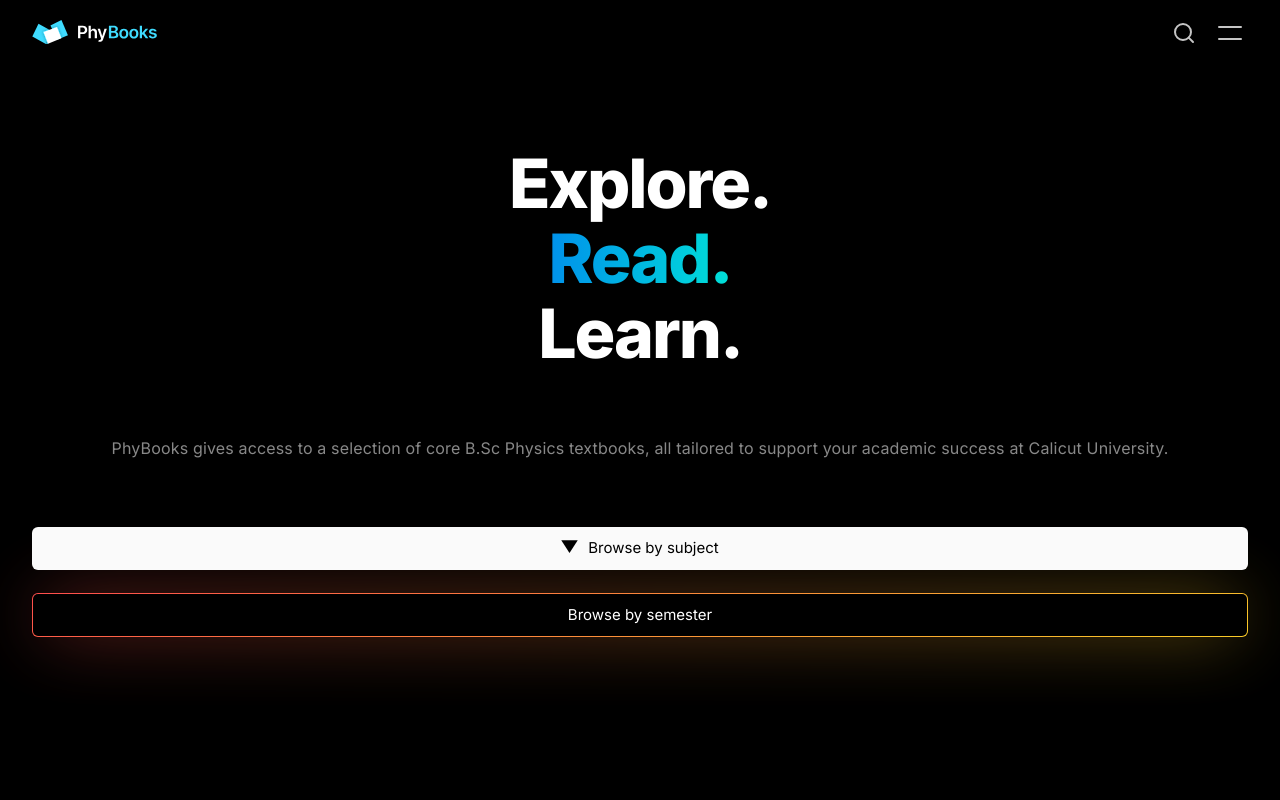
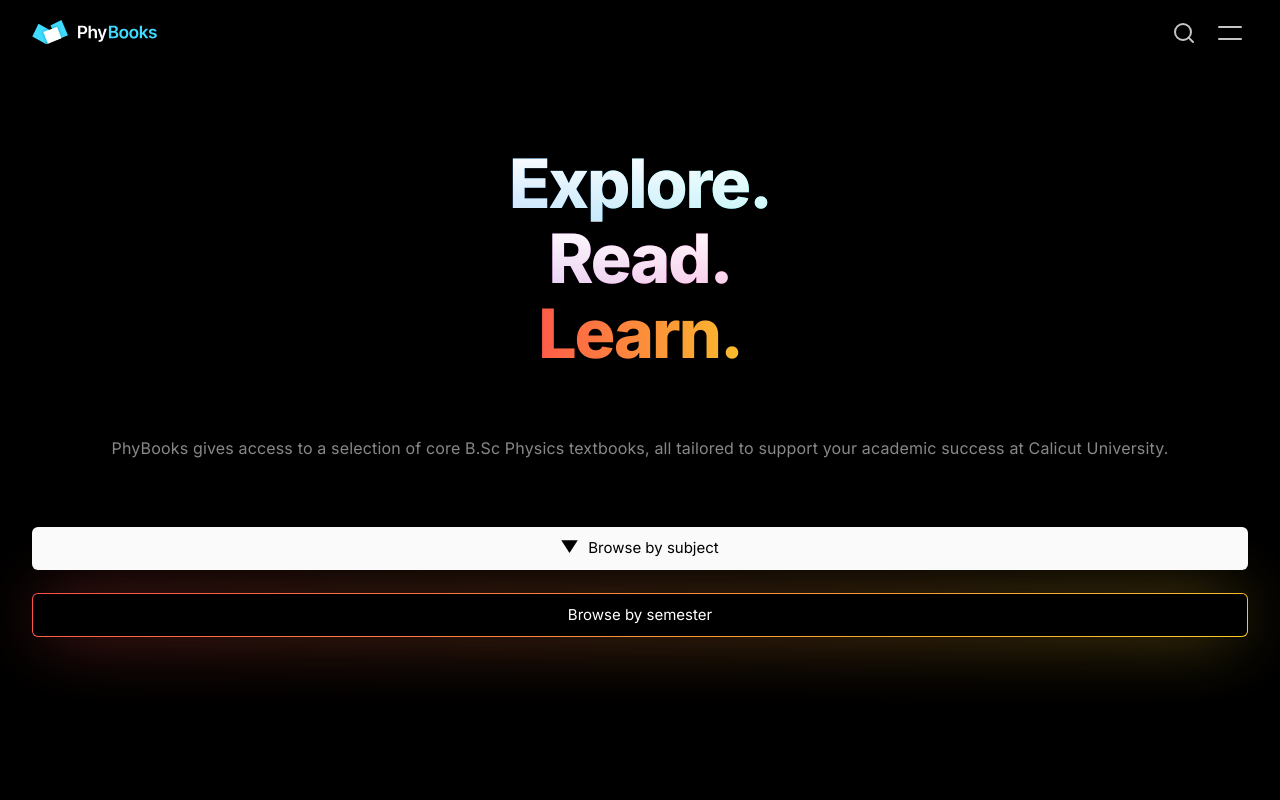
Before and after one commit to FarisPalayi/phybooks, a Next.js app: page / in a window 1280 px wide. Shown: the top 800 px of the page. Built offline with nearby package versions, Linux system fonts and the light colour scheme.

Commit message:
add intro header animation

```diff
--- a/src/app/components/home/Intro.js
+++ b/src/app/components/home/Intro.js
@@ -6,14 +6,22 @@ export default function Intro() {
   return (
     <section className={styles.intro}>
       <h1 className={styles.intro__title}>
-        <span className={styles.intro__titlePart1}>Explore.</span>
-        <span className={styles.intro__titlePart2}>Read.</span>
-        <span className={styles.intro__titlePart3}>Learn.</span>
+        <span className={styles.intro__titlePart1} data-content="Explore.">
+          Explore.
+        </span>
+        <span className={styles.intro__titlePart2} data-content="Read.">
+          Read.
+        </span>
+        <span className={styles.intro__titlePart3} data-content="Learn.">
+          Learn.
+        </span>
       </h1>
+
       <p className={styles.intro__description}>
         PhyBooks gives access to a selection of core B.Sc Physics textbooks, all
         tailored to support your academic success at Calicut University.
       </p>
+
       <div className={styles.intro__btnGroup}>
         <Button
           btnText="Browse by subject"
--- a/src/app/styles/components/Intro.module.scss
+++ b/src/app/styles/components/Intro.module.scss
@@ -18,8 +18,51 @@
   font-weight: 800;
   letter-spacing: -0.1275rem;
 
+  & > span {
+    position: relative;
+    @include grad-text(linear-gradient(90deg, var(--start), var(--end)));
+    z-index: 1;
+
+    &::before {
+      content: attr(data-content);
+      position: absolute;
+      display: block;
+      width: 100%;
+      text-align: center;
+      margin-bottom: -10px;
+      @include grad-text(
+        linear-gradient(180deg, #fff, hsla(0, 0%, 100%, 0.75))
+      );
+      inset: 0 0 0 auto;
+      z-index: 0;
+    }
+  }
+
+  &Part1 {
+    --start: #007cf0;
+    --end: #00dfd8;
+
+    &::before {
+      animation: intro-grad-anim-1 8s infinite;
+    }
+  }
+
   &Part2 {
-    @include grad-text;
+    --start: #7928ca;
+    --end: #ff0080;
+
+    &::before {
+      animation: intro-grad-anim-2 8s infinite;
+    }
+  }
+
+  &Part3 {
+    --start: #ff4d4d;
+    --end: #f9cb28;
+
+    &::before {
+      animation: intro-grad-anim-3 8s infinite;
+    }
   }
 }
 
@@ -45,3 +88,43 @@
   gap: rem(23);
   width: 100%;
 }
+
+@keyframes intro-grad-anim-1 {
+  0%,
+  16.667%,
+  100% {
+    opacity: 0;
+  }
+  25%,
+  91.667% {
+    opacity: 1;
+  }
+}
+
+@keyframes intro-grad-anim-2 {
+  0%,
+  100% {
+    opacity: 1;
+  }
+  33.333%,
+  50% {
+    opacity: 0;
+  }
+  25%,
+  58.333% {
+    opacity: 1;
+  }
+}
+
+@keyframes intro-grad-anim-3 {
+  0%,
+  58.333%,
+  91.667%,
+  100% {
+    opacity: 1;
+  }
+  66.667%,
+  83.333% {
+    opacity: 0;
+  }
+}
```
